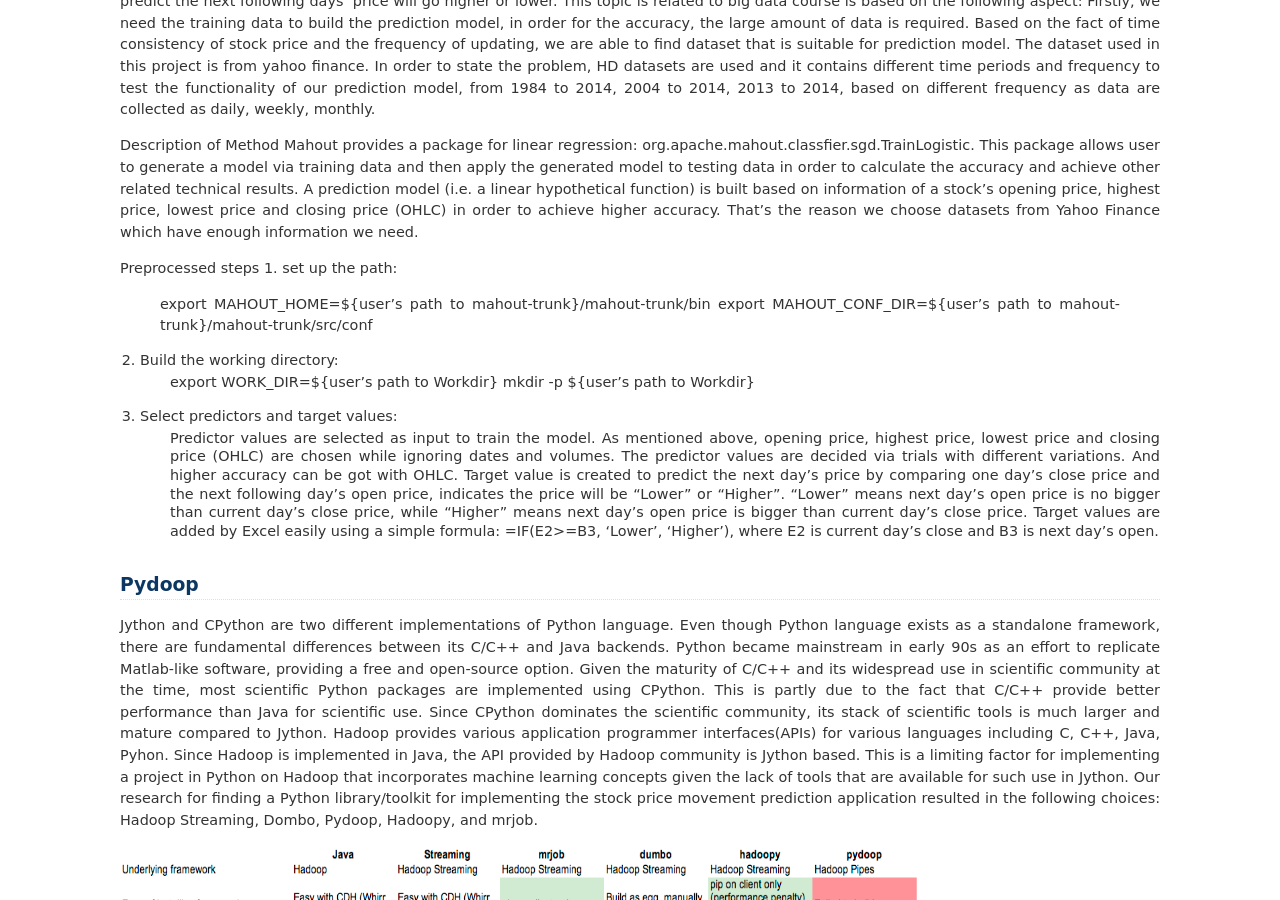
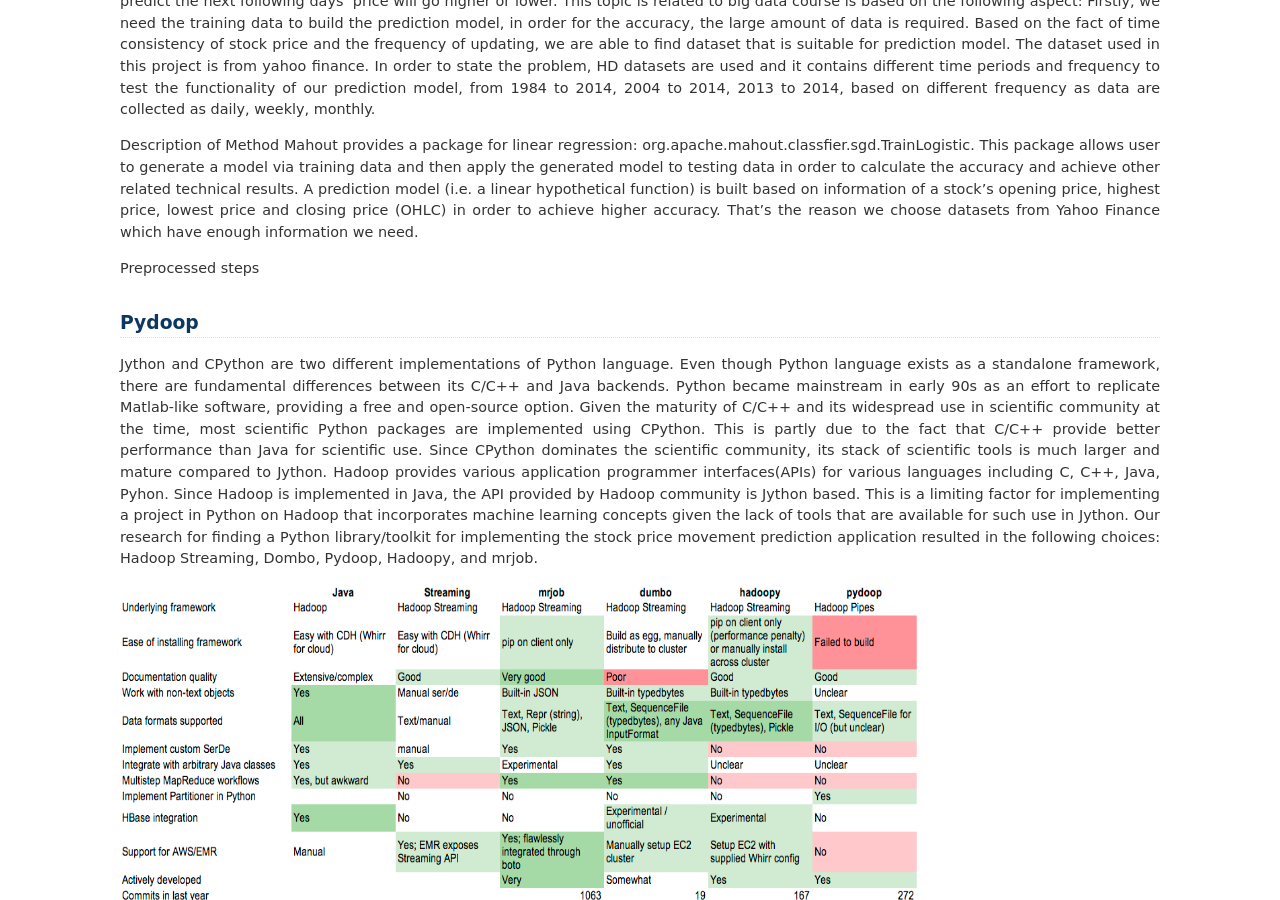
Before and after one commit to Sapphirine/Stock-price-Movement-Prediction, a Sphinx documentation site: the page built from source/index.rst, in a window 1280 px wide and 900 px high, scrolled down 640 px. Built offline with Sphinx 7.4.7, drawn with Linux system fonts in a browser that asks for light colours.

Commit message:
Update index.rst

```diff
--- a/source/index.rst
+++ b/source/index.rst
@@ -34,16 +34,6 @@ Mahout provides a package for linear regression: org.apache.mahout.classfier.sgd
 A prediction model (i.e. a linear hypothetical function) is built based on information of a stock’s opening price, highest price, lowest price and closing price (OHLC) in order to achieve higher accuracy. That’s the reason we choose datasets from Yahoo Finance which have enough information we need.
 
 Preprocessed steps
-1. set up the path:
-    export MAHOUT_HOME=${user’s path to mahout-trunk}/mahout-trunk/bin
-    export MAHOUT_CONF_DIR=${user’s path to mahout-trunk}/mahout-trunk/src/conf
-2. Build the working directory:
-    export WORK_DIR=${user’s path to Workdir}
-    mkdir -p ${user’s path to Workdir}
-3. Select predictors and target values:
-    Predictor values are selected as input to train the model. As mentioned above, opening price, highest price, lowest price and closing price (OHLC) are chosen while ignoring dates and volumes. The predictor values are decided via trials with different variations. And higher accuracy can be got with OHLC.
-    Target value is created to predict the next day’s price by comparing one day’s close price and the next following day’s open price, indicates the price will be “Lower” or “Higher”. “Lower” means next day’s open price is no bigger than current day’s close price, while “Higher” means next day’s open price is bigger than current day’s close price. Target values are added by Excel easily using a simple formula: =IF(E2>=B3, ‘Lower’, ‘Higher’), where E2 is current day’s close and B3 is next day’s open.
-
 
 
 Pydoop
```
